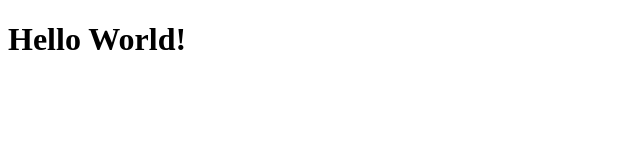
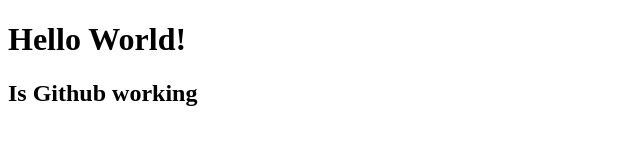
Before and after one commit to KavyaB1996/new-project, a plain HTML site: page index.html in a window 1280 px wide. Shown: the whole page, without its empty margins (0-640 px from the left). Drawn offline with Linux system fonts and the light colour scheme.

Commit message:
Update index.html

```diff
--- a/index.html
+++ b/index.html
@@ -8,5 +8,6 @@
 </head>
 <body>
     <h1>Hello World!</h1>
+    <h2>Is Github working</h2>
 </body>
 </html>
```
